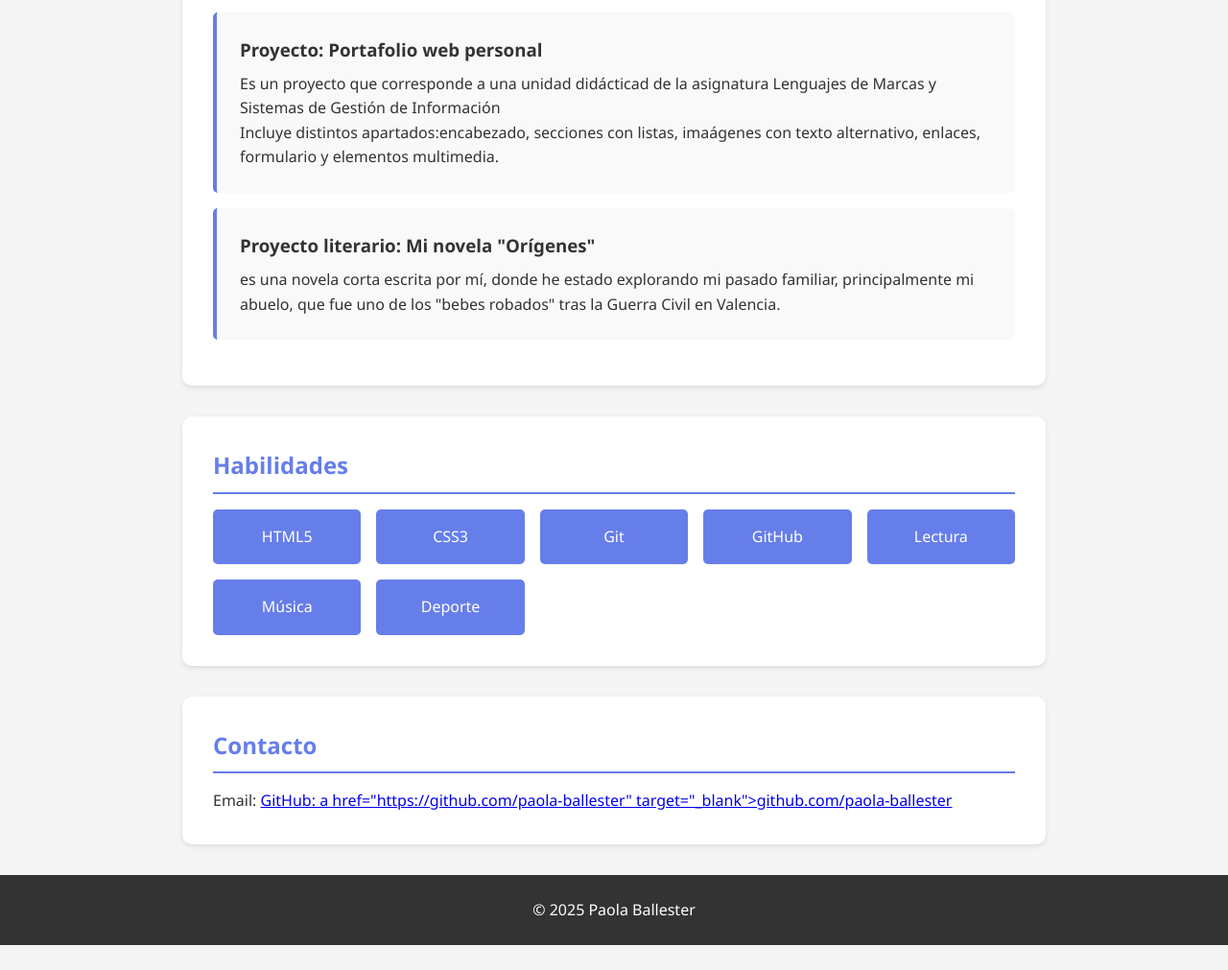
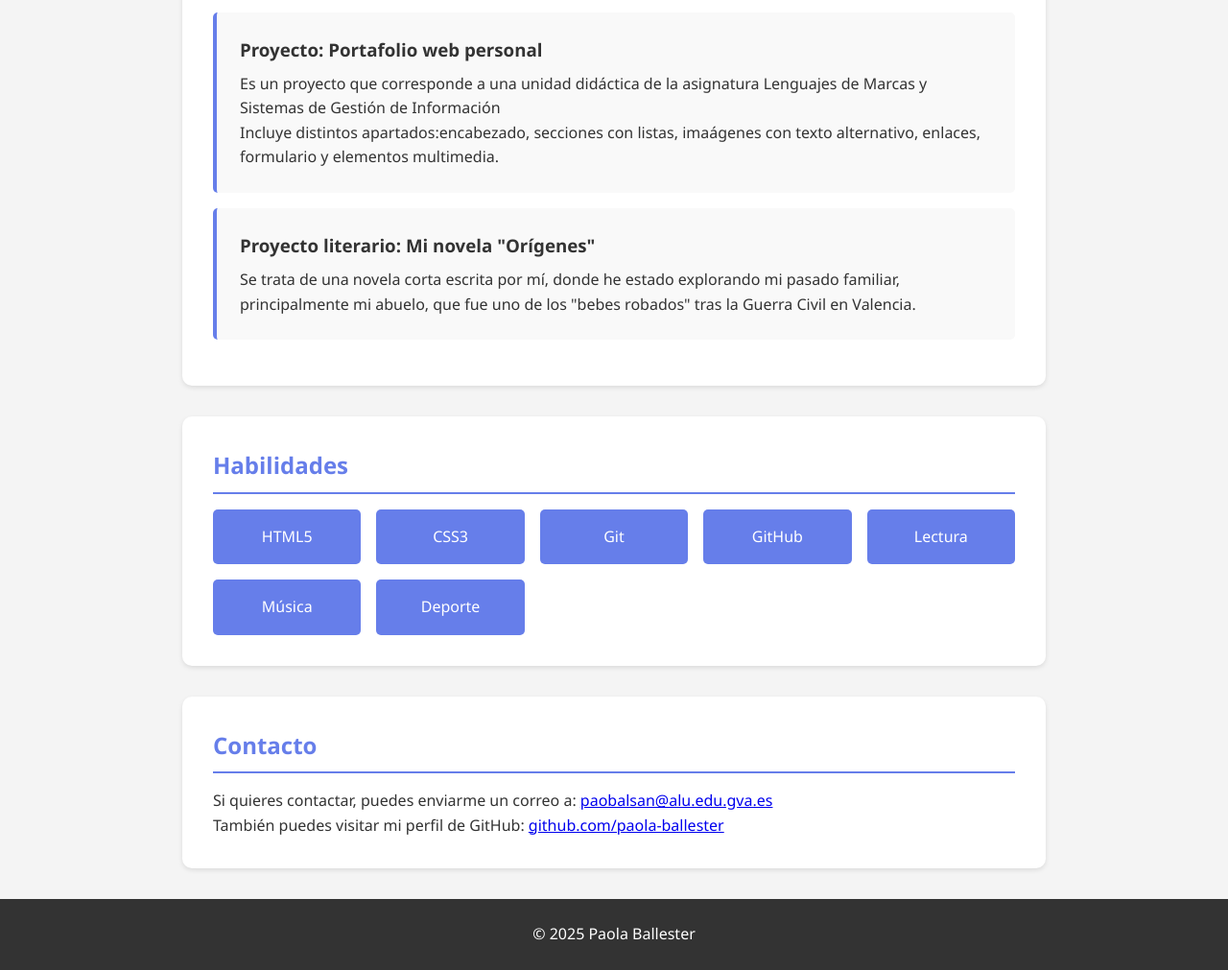
Before and after one commit to paola-ballester/mi-portfolio, a plain HTML site: page index.html in a window 1280 px wide. Shown: the part 674-1685 px from the top of the page at 96% size. Before the commit the page ends 1659 px from the top, so only its background shows below. Drawn offline with Linux system fonts and the light colour scheme.

Commit message:
Corrección sección de Contacto.html

```diff
--- a/index.html
+++ b/index.html
@@ -24,12 +24,12 @@
      </div>
      <div class="proyecto">
        <h3>Proyecto: Portafolio web personal</h3>
-       <p>Es un proyecto que corresponde a una unidad didácticad de la asignatura Lenguajes de Marcas y Sistemas de Gestión de Información</p>
+       <p>Es un proyecto que corresponde a una unidad didáctica de la asignatura Lenguajes de Marcas y Sistemas de Gestión de Información</p>
        <p>Incluye distintos apartados:encabezado, secciones con listas, imaágenes con texto alternativo, enlaces, formulario y elementos multimedia.</p>
      </div>
      <div class="proyecto">
        <h3>Proyecto literario: Mi novela "Orígenes"</h3>
-       <p>es una novela corta escrita por mí, donde he estado explorando mi pasado familiar, principalmente mi abuelo, que fue uno de los "bebes robados" tras la Guerra Civil en Valencia.</p>
+       <p>Se trata de una novela corta escrita por mí, donde he estado explorando mi pasado familiar, principalmente mi abuelo, que fue uno de los "bebes robados" tras la Guerra Civil en Valencia.</p>
    </section>
    <section id="habilidades">
      <h2>Habilidades</h2>
@@ -43,10 +43,10 @@
        <li>Deporte</li>
      </ul>
    </section>
-  <section id="contacto">
-    <h2>Contacto</h2>
-    <p>Email: <a href="mailto:paobalsan@alu.edu.gva.es</a></p>
-    <p>GitHub: a href="https://github.com/paola-ballester" target="_blank">github.com/paola-ballester</a></p>
+   <section id="contacto">
+  <h2>Contacto</h2>
+  <p>Si quieres contactar, puedes enviarme un correo a: <a href="mailto:paobalsan@alu.edu.gva.es">paobalsan@alu.edu.gva.es</a></p>
+  <p>También puedes visitar mi perfil de GitHub: <a href="https://github.com/paola-ballester" target="_blank">github.com/paola-ballester</a></p>
   </section>
   <footer>&copy; 2025 Paola Ballester</footer>
 </body>
```
